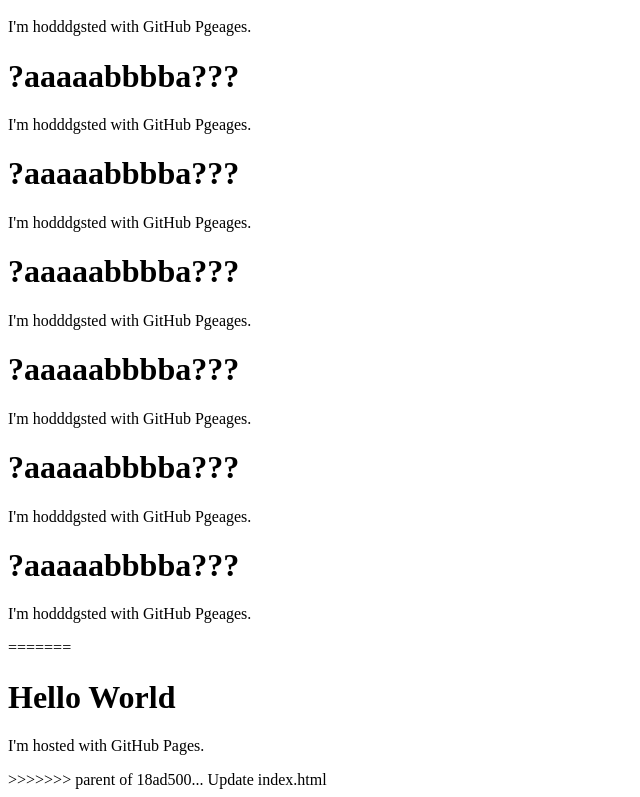
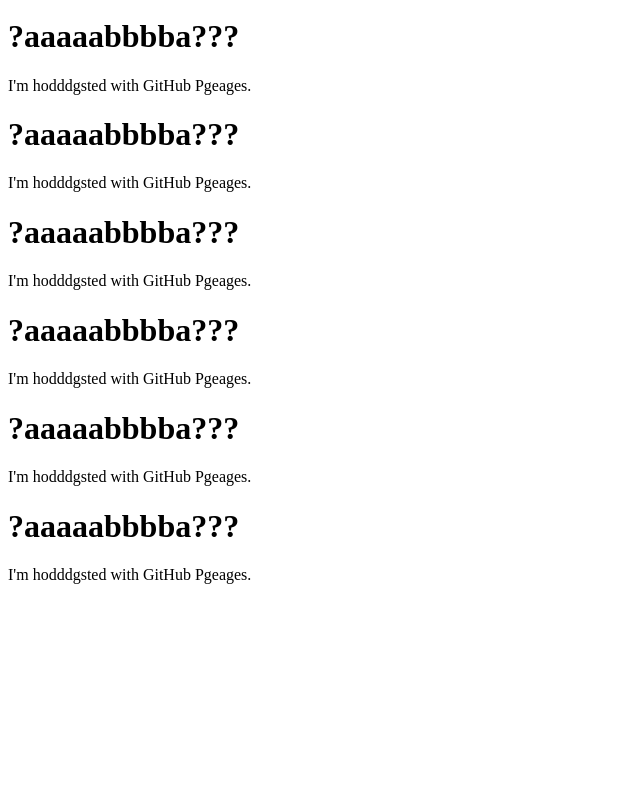
Before and after one commit to uxeti/uxeti.github.io, a plain HTML site: page index.html in a window 1280 px wide. Shown: the part 8505-9302 px from the top of the page, without its empty margins (0-640 px from the left). After the commit the page ends 9105 px from the top, so only its background shows below. Drawn offline with Linux system fonts and the light colour scheme.

Commit message:
Revert "Update index.html"
This reverts commit 0f5a258936f2af11a8d3856a6604244b0961c1d9.

```diff
--- a/index.html
+++ b/index.html
@@ -1,6 +1,5 @@
 <html>
 <body>
-<<<<<<< HEAD
     <h1>?aaaaabbbba???</h1>
     <p>I'm hodddgsted with GitHub Pgeages.</p>
     <h1>?aaaaabbbba???</h1>
@@ -189,9 +188,3 @@
     <p>I'm hodddgsted with GitHub Pgeages.</p>
 </body>
 </html>
-=======
-<h1>Hello World</h1>
-<p>I'm hosted with GitHub Pages.</p>
-</body>
-</html>
->>>>>>> parent of 18ad500... Update index.html
```
